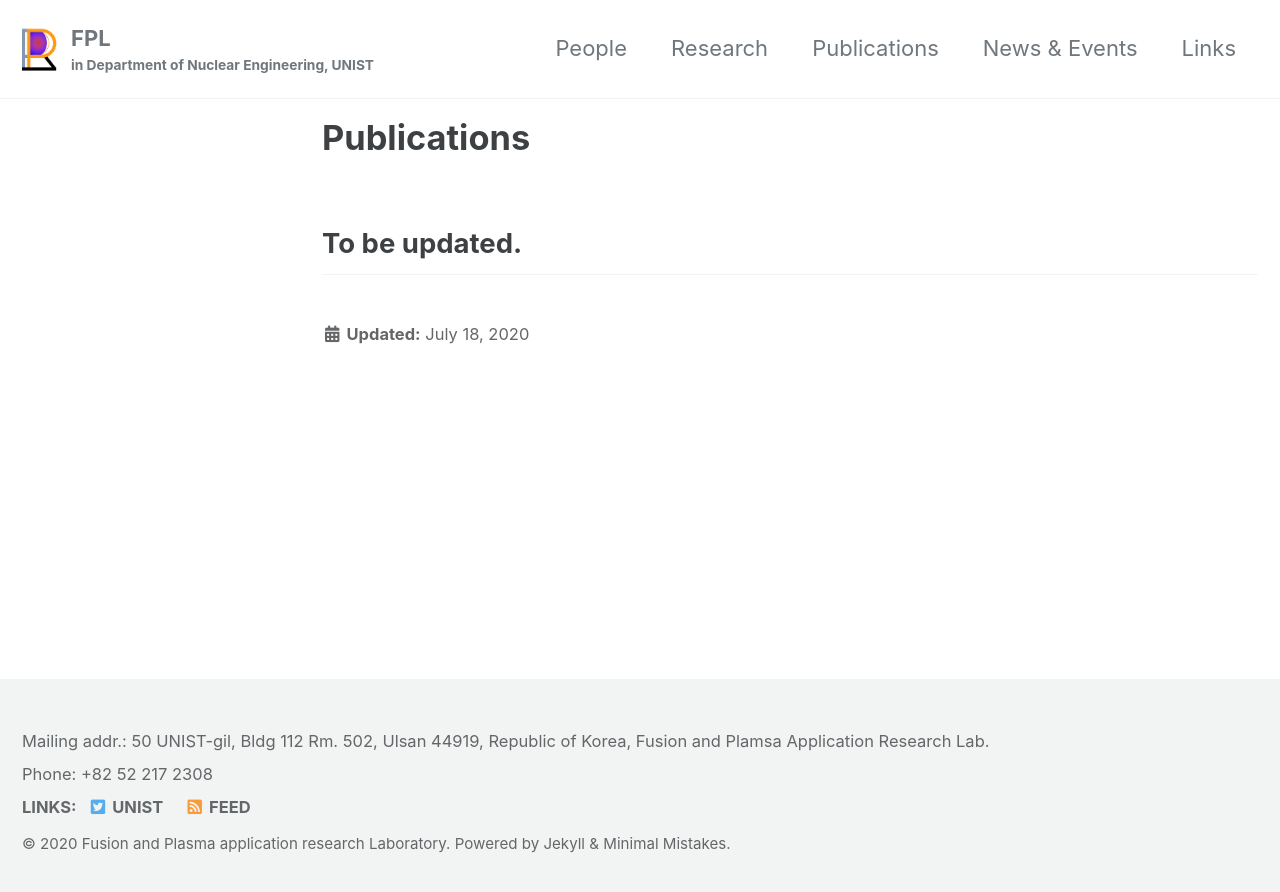
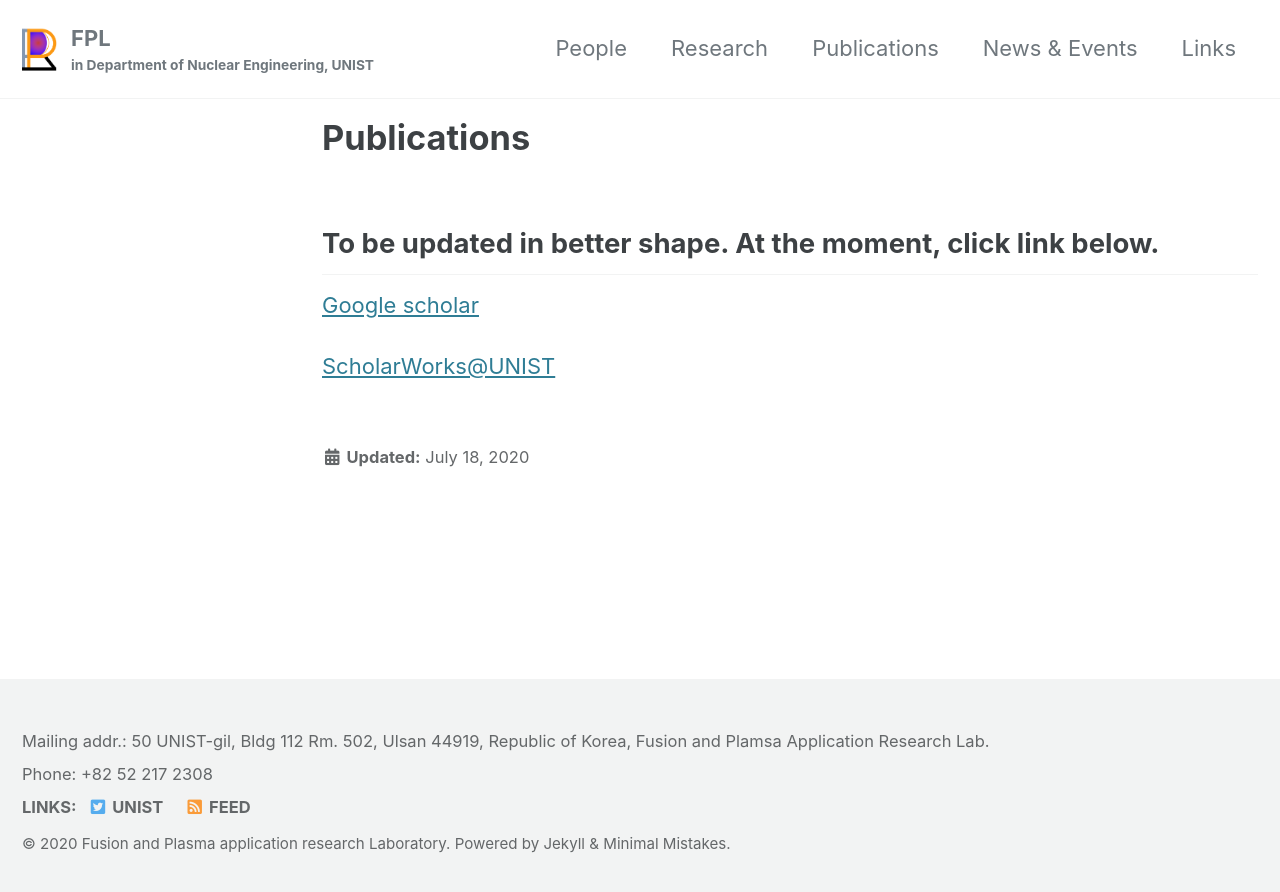
Before and after one commit to UNIST-FPL/unist-fpl.github.io, a Jekyll site: the page built from _pages/publications.md, in a window 1280 px wide. Shown: the top 892 px of the page. Built offline with Jekyll 4.4.1, drawn with Linux system fonts in a browser that asks for light colours; cached includes are drawn as plain includes.

Commit message:
publication page now has links temporarily

```diff
--- a/_pages/publications.md
+++ b/_pages/publications.md
@@ -6,4 +6,8 @@ permalink: /publications/
 date: 2020-07-18T12:37:00+09:00
 ---
 
-## To be updated.
+## To be updated in better shape. At the moment, click link below.
+
+[Google scholar](https://scholar.google.com/citations?user=RDQ5jv8AAAAJ&hl=ko)
+
+[ScholarWorks@UNIST](https://scholarworks.unist.ac.kr/researcher-profile?ep=3655)
```
